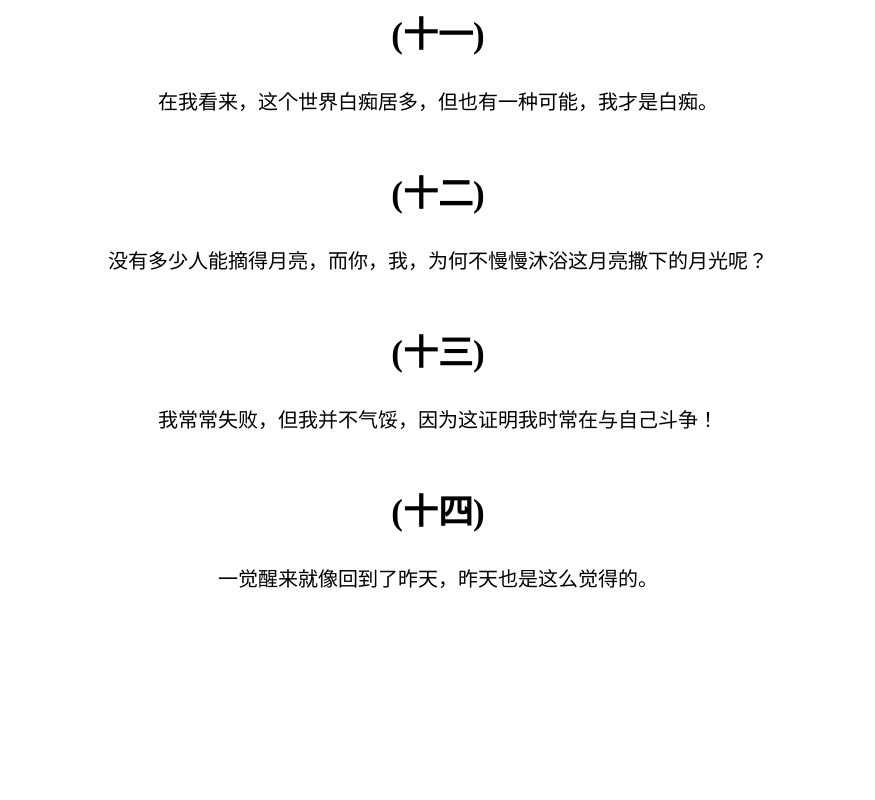
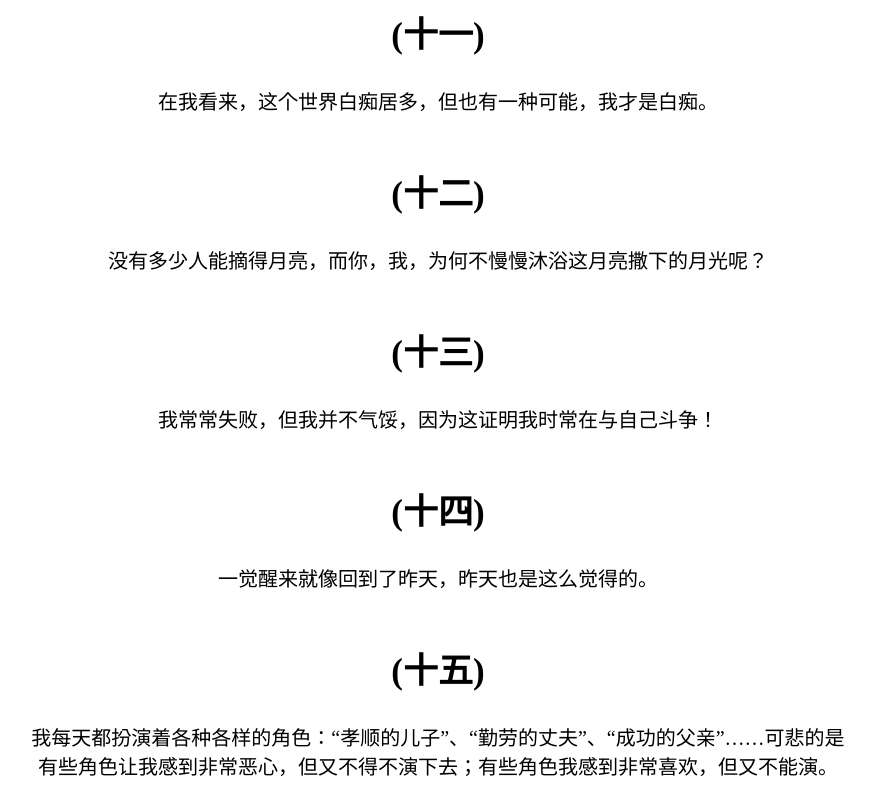
Before and after one commit to JunLiangWangX/-, a plain HTML site: page public/index.html in a window 1280 px wide. Shown: the part 2826-3626 px from the top of the page, without its empty margins (202-1077 px from the left). Before the commit the page ends 3438 px from the top, so only its background shows below. Drawn offline with Linux system fonts and the light colour scheme; a web font is replaced by a local one.

Commit message:
feat:add 第(十五)节内容

```diff
--- a/public/index.html
+++ b/public/index.html
@@ -3,7 +3,7 @@
  * @Author: JunLiangWang
  * @Date: 2023-02-02 15:42:58
  * @LastEditors: JunLiangWang
- * @LastEditTime: 2023-08-05 00:27:46
+ * @LastEditTime: 2023-08-10 09:58:10
 -->
 <!DOCTYPE html>
 <html>
@@ -161,6 +161,9 @@
 
     <h2 class="Numbering">(十四)</h2>
     <p class="content">一觉醒来就像回到了昨天，昨天也是这么觉得的。</p>
+
+    <h2 class="Numbering">(十五)</h2>
+    <p class="content">我每天都扮演着各种各样的角色：“孝顺的儿子”、“勤劳的丈夫”、“成功的父亲”……可悲的是有些角色让我感到非常恶心，但又不得不演下去；有些角色我感到非常喜欢，但又不能演。</p>
 </body>
 
 </html>
```
